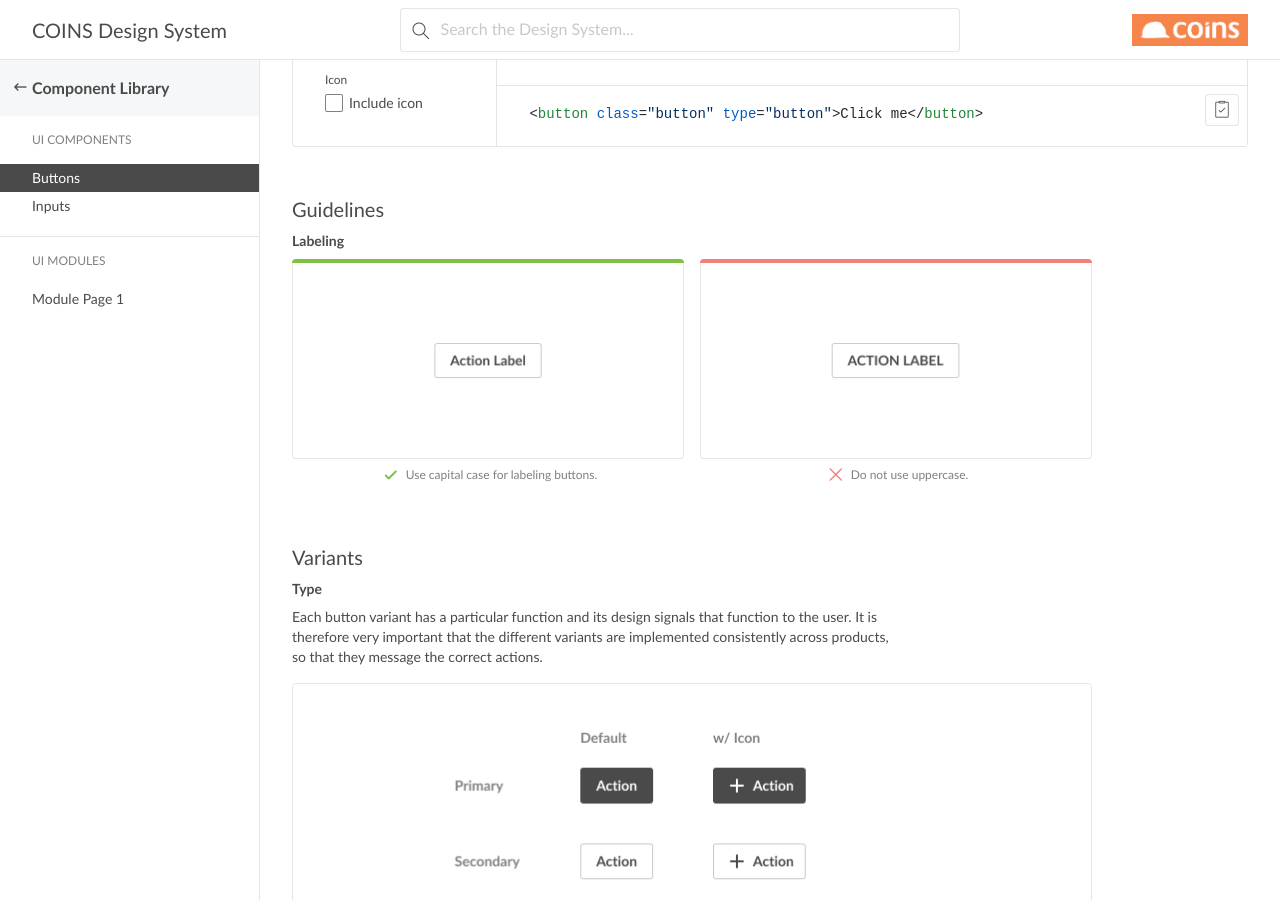
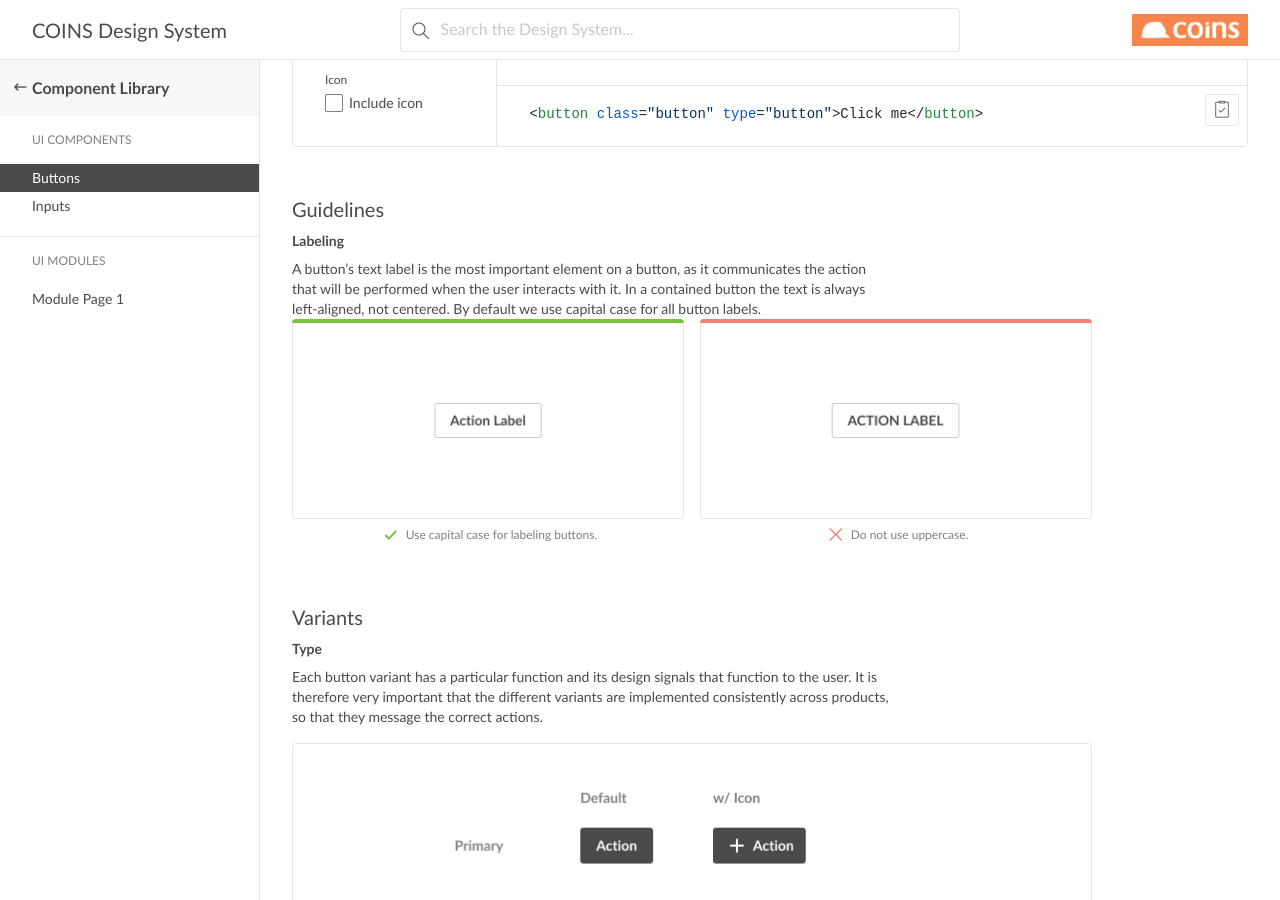
Before and after one commit to COINS-Naz/coins-design-system, a Jekyll site: the page built from _posts/2021-04-05-buttons.html, in a window 1280 px wide and 900 px high, scrolled down 815 px. Built offline with Jekyll 4.4.1, drawn with Linux system fonts in a browser that asks for light colours; nearby versions of some CDN libraries; some web fonts are replaced.

Commit message:
smallfix

```diff
--- a/_posts/2021-04-05-buttons.html
+++ b/_posts/2021-04-05-buttons.html
@@ -102,6 +102,7 @@
   <section class="documentation-section">
     <h2>Guidelines</h2>
     <h3>Labeling</h3>
+    <p>A button’s text label is the most important element on a button, as it communicates the action that will be performed when the user interacts with it. In a contained button the text is always left-aligned, not centered. By default we use capital case for all button labels.</p>
     <div class="guideline">
       <div class="do">
         <img src="{{ site.baseurl }}/img/buttons-do.jpg" alt="Coins Construction Cloud - Button Do">
```
